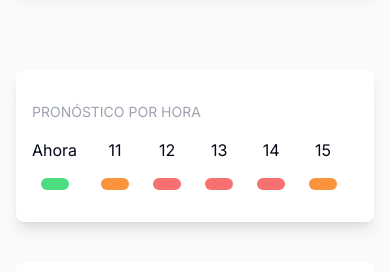
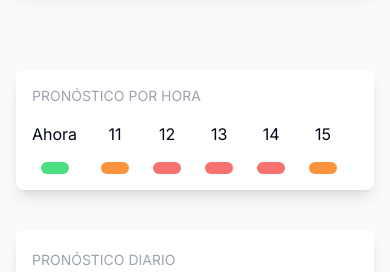
Before and after one commit to edgargutgzz/aireclaro, a Next.js app: page /prediccion in a window 390 px wide. Shown: the part 286-558 px from the top of the page. Built offline with nearby package versions, Linux system fonts and the light colour scheme; no server answers; the database is empty; what @mapbox/mapbox-sdk would draw is missing.

Commit message:
refactor: Adjust size and styling of time slots in Inicio page

```diff
--- a/app/prediccion/page.tsx
+++ b/app/prediccion/page.tsx
@@ -40,7 +40,7 @@ export default async function Inicio() {
       </div>
       {/* Pronostico por Hora */}
       <div className="flex flex-col">
-        <div className="mb-10 flex flex-col space-y-4 rounded-lg bg-white px-4 pb-4 pt-8 text-left shadow-lg lg:space-y-4 lg:px-4 lg:py-6">
+        <div className="mb-10 flex flex-col space-y-4 rounded-lg bg-white px-4 pb-0 pt-4 text-left shadow-lg lg:space-y-4 lg:px-4 lg:py-6">
           <div className="text-sm text-gray-400">PRONÓSTICO POR HORA</div>
           <Drawer>
             <DrawerTrigger>
```
